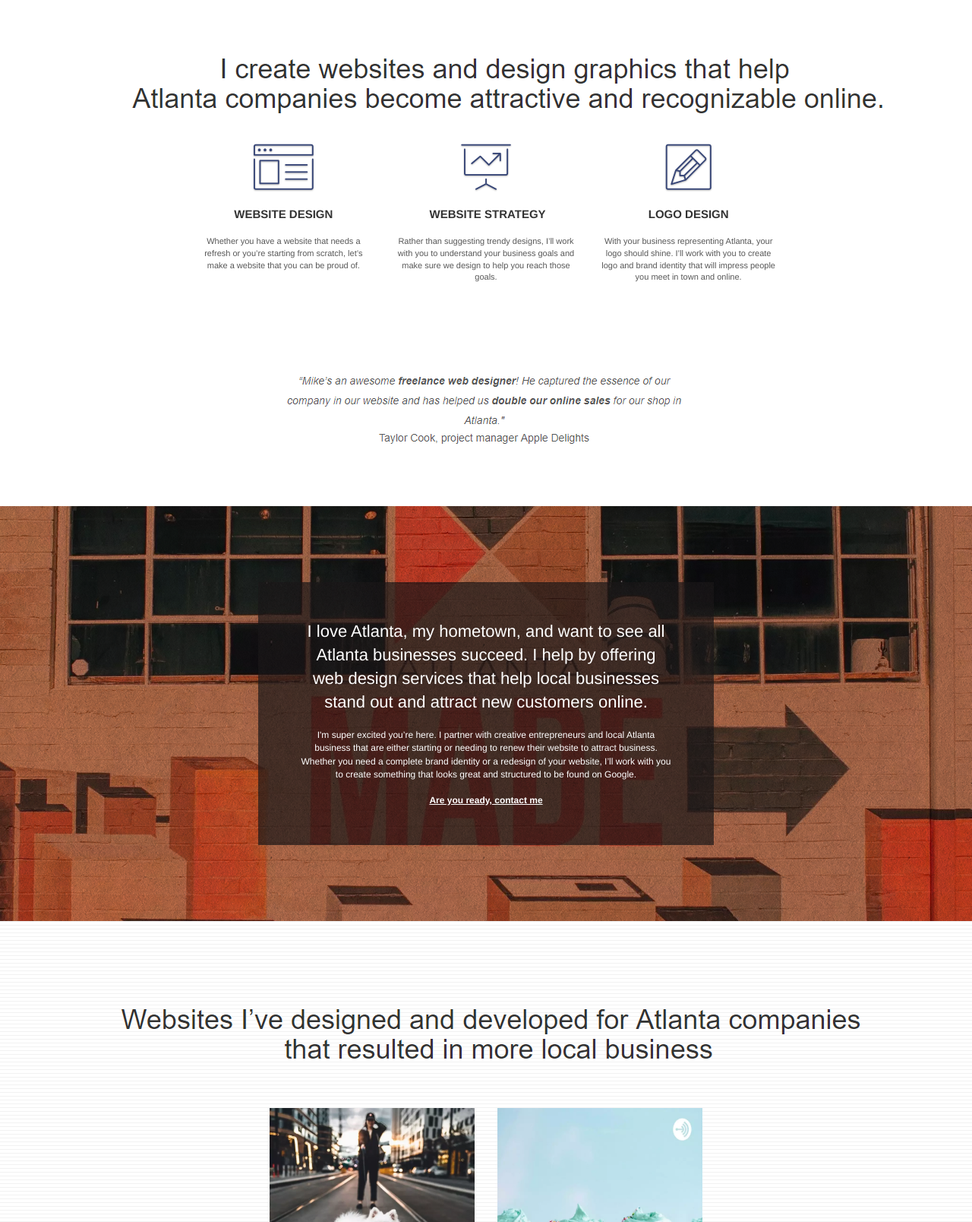
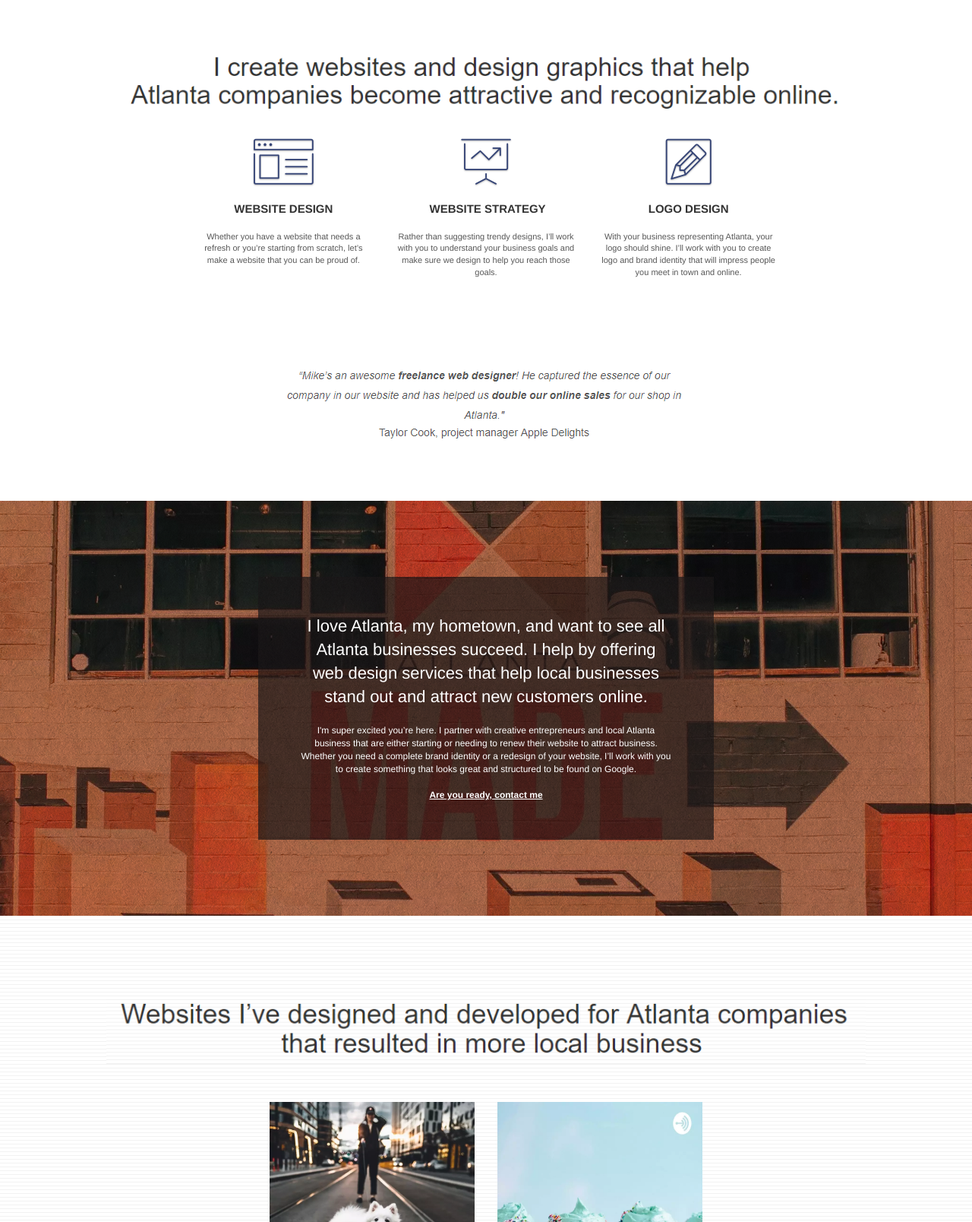
Before and after one commit to stevendkl/OP-PROJECT4, a plain HTML site: page P4-Project-Optimized/index.html in a window 1280 px wide. Shown: the part 539-2147 px from the top of the page at 76% size. Drawn offline with Linux system fonts and the light colour scheme.

Commit message:
adjust img width

```diff
--- a/P4-Project-Optimized/index.html
+++ b/P4-Project-Optimized/index.html
@@ -86,7 +86,7 @@
 	<div class="container bloc-md">
 		<div class="row">
 			<div class="col-sm-12 text-center">
-				<img alt="web agency, web design, logo design, atlanta agency, mike" src="img/title.png" />
+				<img class="img-intro" alt="atlanta agency" src="img/title.png" />
 			</div>
 		</div>
 		<div class="row voffset-lg med-width-whitespace">
@@ -126,7 +126,7 @@
 		</div>
 		<div class="row voffset-lg voffset">
 			<div class="col-xs-12 col-md-8 col-md-offset-2 text-center">
-				<img alt="logo design " src="img/quote.png" />
+				<img class="img-intro" alt="logo design" src="img/quote.png" />
 			</div>
 		</div>
 	</div>
@@ -155,7 +155,7 @@
 	<div class="container bloc-lg">
 		<div class="row">
 			<div class="col-sm-12 text-center">
-								<img alt="logo design" src="img/title2.png" />
+								<img class="img-intro" alt="logo design" src="img/title2.png" />
 
 			</div>
 		</div>
--- a/P4-Project-Optimized/style.css
+++ b/P4-Project-Optimized/style.css
@@ -588,3 +588,6 @@ h1 {
         padding-right: 0;
     }
 }
+.img-intro {
+    max-width: 100%;
+}
```
Also changed, not shown: 1 other file.
